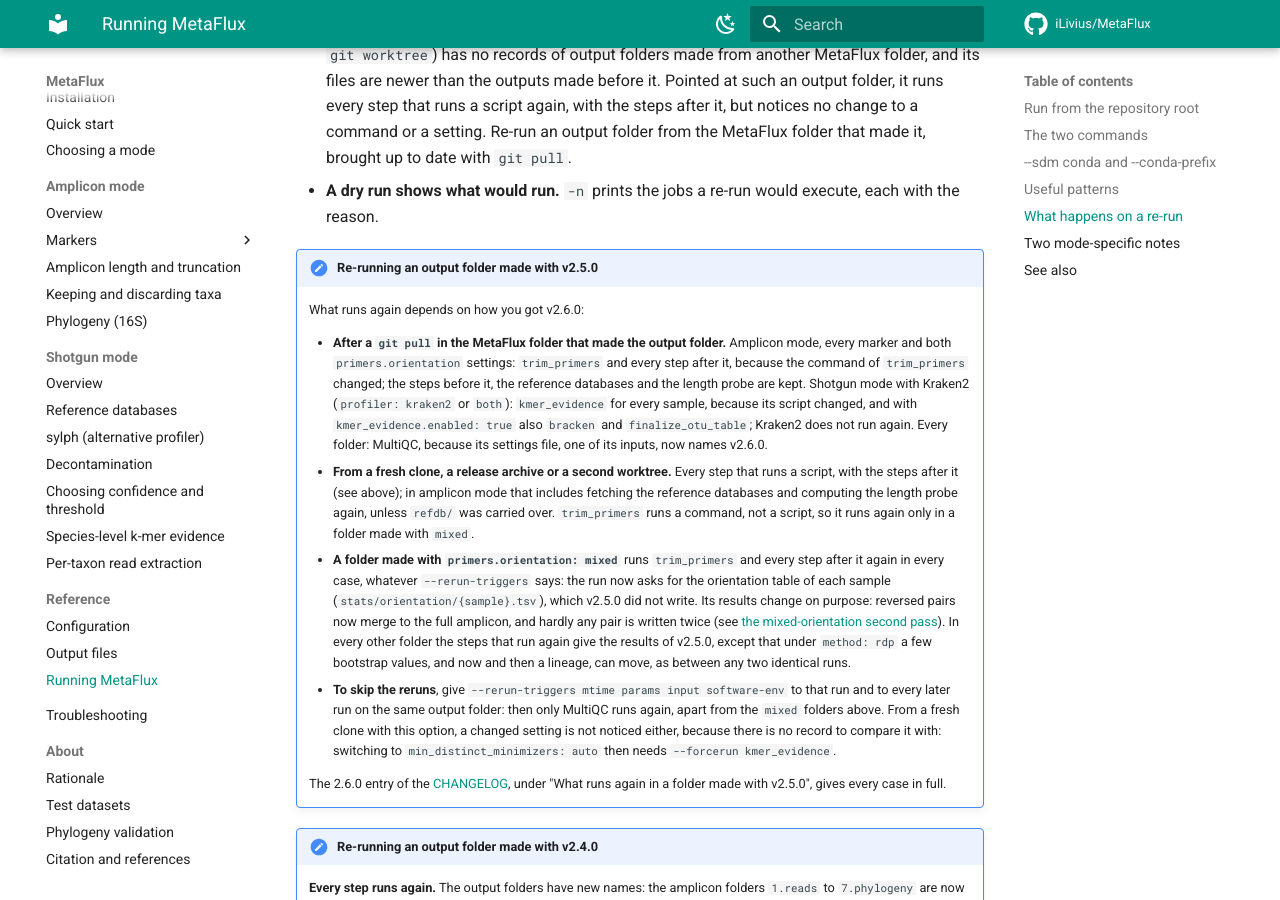
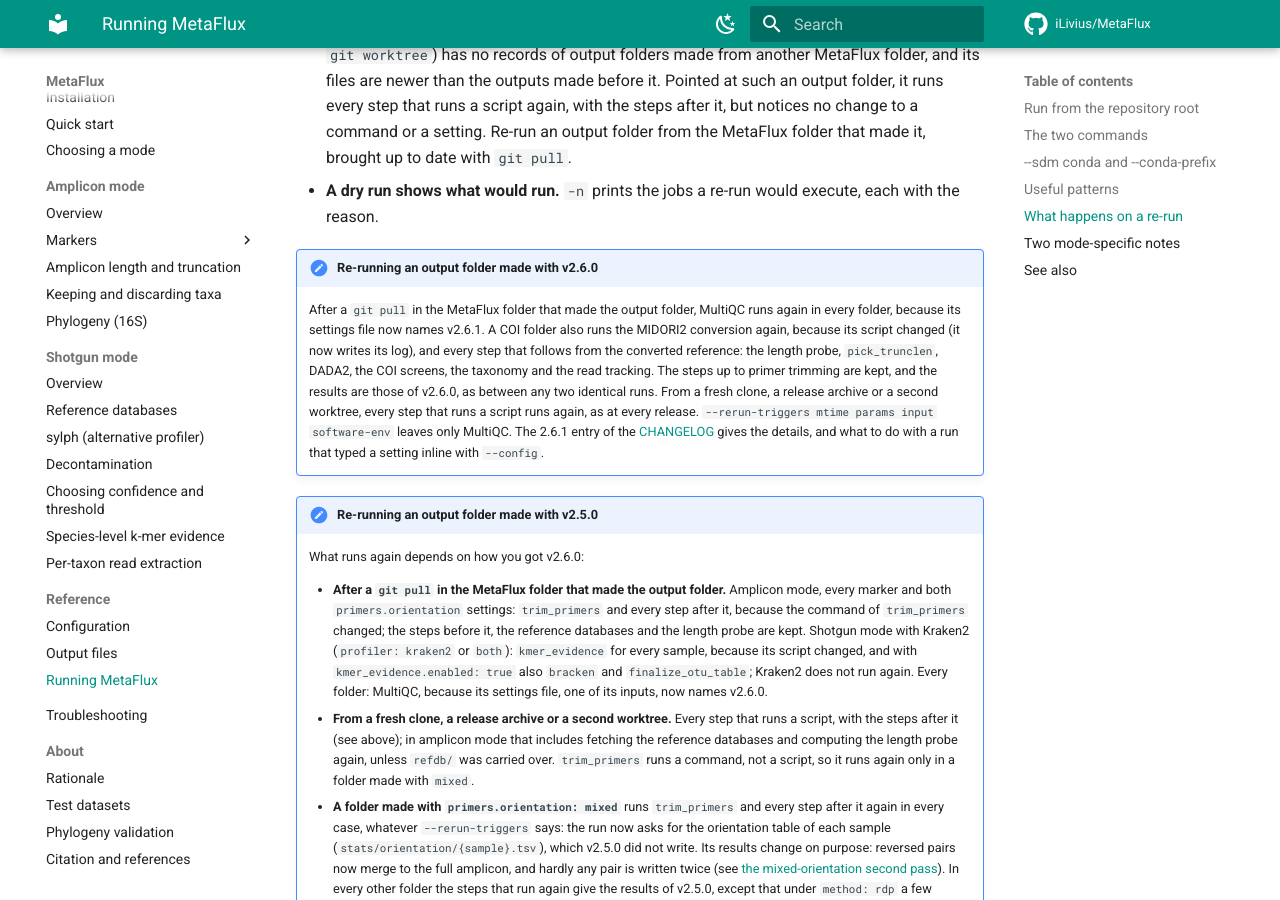
Before and after one commit to iLivius/MetaFlux, an MkDocs documentation site: the page built from docs/reference/running.md, in a window 1280 px wide and 900 px high, scrolled down 4652 px. Built offline with MkDocs 1.6.1 and Material for MkDocs 9.7.7, drawn with Linux system fonts in a browser that asks for light colours; comment, search, counter and statistics services are not loaded; some of the changed text lies outside the part shown.

Commit message:
Bump to v2.6.1
Version bumped in the Snakefile header and banner, the 00_common start-up line, the
config template header, the MultiQC report header, the README banner, docs/index.md,
the two documentation pages that quote the start-up line, and the issue form's
placeholder. CITATION.cff: version 2.6.1; the date-released line is a marked
placeholder, to be written by the release commit. The v2.6.0 DOI in the README and
the citation page stays until the new DOI exists.

CHANGELOG: the 2.6.1 entry (the --config fix, the MIDORI2 log, the COX1 wording, what
runs again in a folder made with v2.6.0, nothing to edit in a config), its date a
marked placeholder. running.md: a note on re-running a folder made with v2.6.0, above
the one for v2.5.0.

````diff
--- a/docs/getting-started/quick-start.md
+++ b/docs/getting-started/quick-start.md
@@ -121,7 +121,7 @@
 committing cores to a run:
 
 ```text
-[MetaFlux v2.6.0] mode=amplicon, input=local, 24 sample(s) in /path/to/fastq_dir
+[MetaFlux v2.6.1] mode=amplicon, input=local, 24 sample(s) in /path/to/fastq_dir
 ```
 
 A sample count that does not match the sequencing run usually means a naming
--- a/docs/reference/running.md
+++ b/docs/reference/running.md
@@ -42,7 +42,7 @@
 While reading the workflow, MetaFlux also prints a banner line to stderr:
 
 ```text
-[MetaFlux v2.6.0] mode=amplicon, input=local, 24 sample(s) in /data/fastq
+[MetaFlux v2.6.1] mode=amplicon, input=local, 24 sample(s) in /data/fastq
 ```
 
 Before it, an amplicon run prints a line saying whether the organelle filter is on, and
@@ -212,6 +212,21 @@
 - **A dry run shows what would run.** `-n` prints the jobs a re-run would execute,
   each with the reason.
 
+!!! note "Re-running an output folder made with v2.6.0"
+
+    After a `git pull` in the MetaFlux folder that made the output folder, MultiQC runs
+    again in every folder, because its settings file now names v2.6.1. A COI folder also
+    runs the MIDORI2 conversion again, because its script changed (it now writes its log),
+    and every step that follows from the converted reference: the length probe,
+    `pick_trunclen`, DADA2, the COI screens, the taxonomy and the read tracking. The steps
+    up to primer trimming are kept, and the results are those of v2.6.0, as between any
+    two identical runs. From a fresh
+    clone, a release archive or a second worktree, every step that runs a script runs
+    again, as at every release. `--rerun-triggers mtime params input software-env` leaves
+    only MultiQC. The 2.6.1 entry of the
+    [CHANGELOG](https://github.com/iLivius/MetaFlux/blob/main/CHANGELOG.md) gives the
+    details, and what to do with a run that typed a setting inline with `--config`.
+
 !!! note "Re-running an output folder made with v2.5.0"
 
     What runs again depends on how you got v2.6.0:
````
Also changed, not shown: CHANGELOG.md (+63 -0 lines), README.md (+1 -1 lines), docs/index.md (+1 -1 lines), 6 other files.
